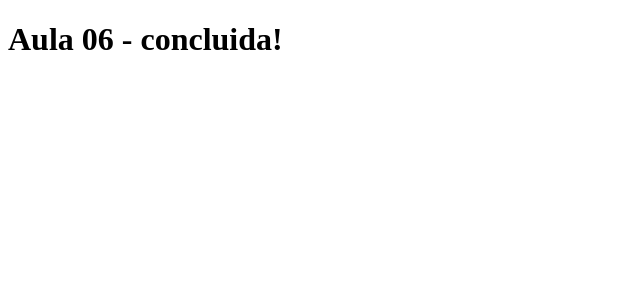
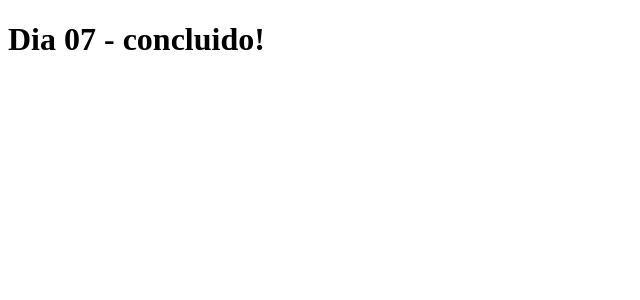
Before and after one commit to RichardVes/tabnews_clone, a Next.js app: page / in a window 1280 px wide. Shown: the top 300 px of the page, without its empty margins (0-640 px from the left). Built offline with nearby package versions, Linux system fonts and the light colour scheme.

Commit message:
Dia 07 concluido git status ! Eba

```diff
--- a/pages/index.js
+++ b/pages/index.js
@@ -1,4 +1,4 @@
 function Home() {
-  return <h1> Aula 06 - concluida!</h1>;
+  return <h1> Dia 07 - concluido!</h1>;
 }
 export default Home;
```
